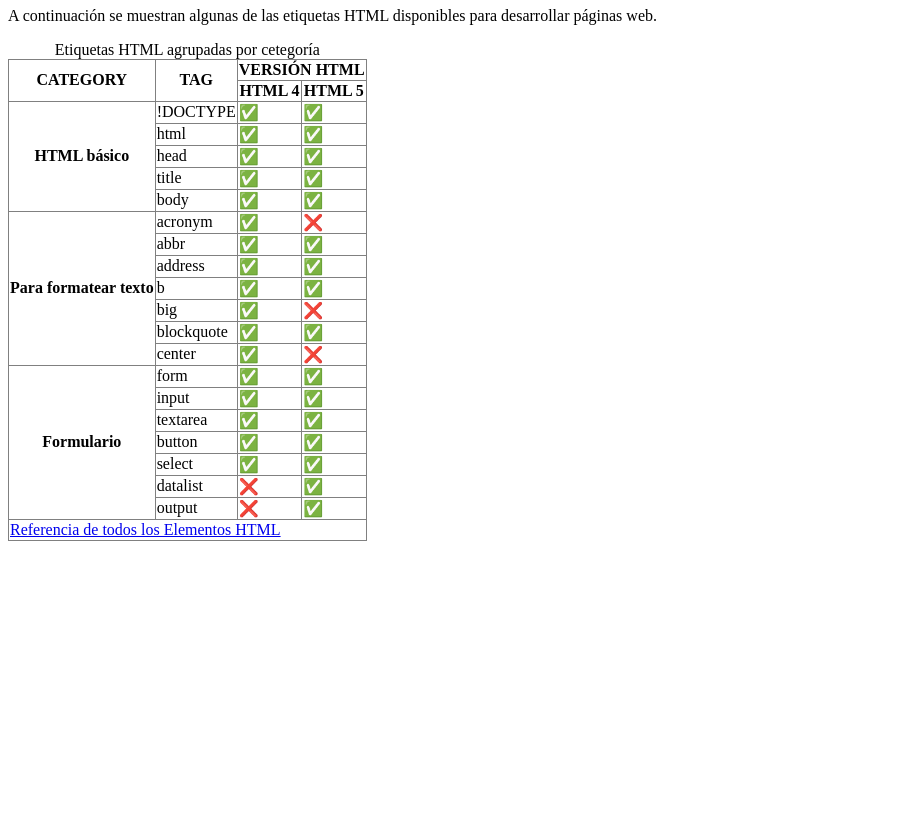
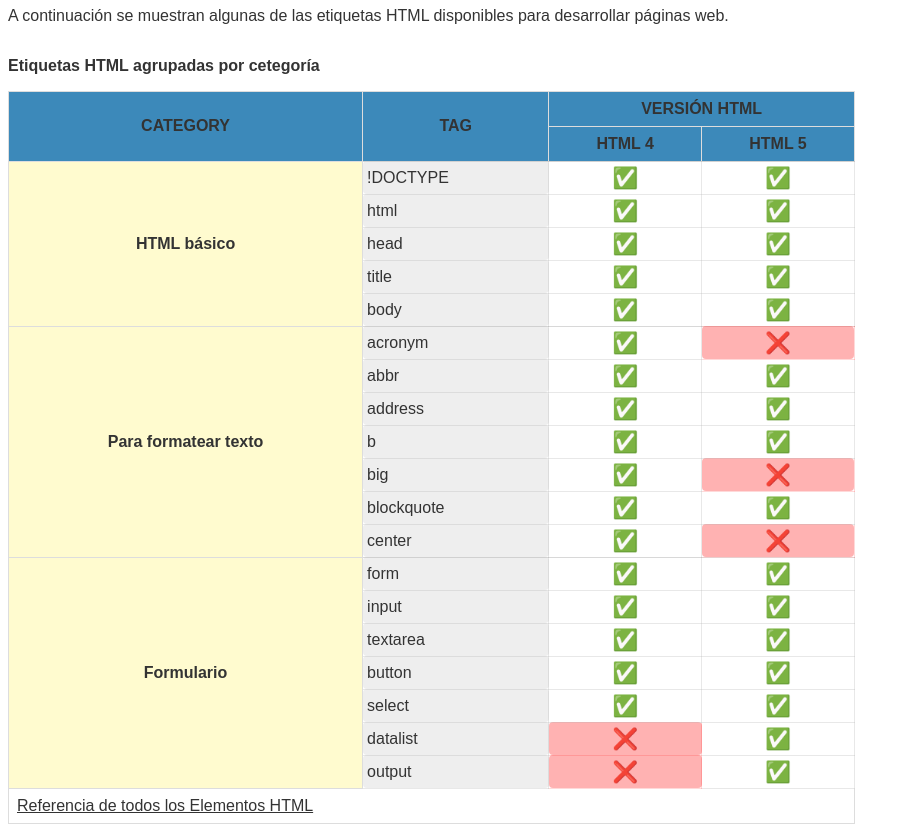
Before and after one commit to claudiabdm/CBDM_BoreamTraining, a plain HTML site: page HTML - ejercicios/ejercicio-2/ejercicio2.html in a window 1280 px wide. Shown: the part 73-905 px from the top of the page, without its empty margins (0-910 px from the left). Before the commit the page ends 800 px from the top, so only its background shows below. Drawn offline with Linux system fonts and the light colour scheme.

Commit message:
css añadido

```diff
--- /dev/null
+++ b/HTML - ejercicios/css/style.css
@@ -0,0 +1,76 @@
+* {
+  color: #333333;
+  font-family: Arial, Helvetica, sans-serif;
+}
+
+h1, h2 {
+  color: #4A90E2;
+}
+
+p.segundo {
+  border-top: 1px solid #dddddd;
+  border-bottom: 1px solid #dddddd;
+  padding: 1rem 0;
+  font-size: 1.5rem ;
+  line-height: 1.5;
+}
+
+.acronimo {
+  font-family: monospace;
+  font-size: .85rem;
+}
+
+p.ultimo{
+  width: 80%;
+}
+
+blockquote{
+  color: #666666;
+  font-family: serif;
+  font-size: 1.2rem;
+  font-style: italic;
+}
+
+table {
+  margin-top: 2rem;
+  width: 67%;
+  border-collapse: collapse;
+}
+
+caption {
+  margin-bottom: 1rem;
+  font-weight: bold;
+  text-align: left;
+}
+
+th, tr, td {
+  border: 1px solid #ddd;
+  padding: 0.5rem;
+}
+
+thead {
+  background-color: #3c89ba;
+  color: #fff;
+}
+
+tbody th {
+  background-color: #fffbcf;
+}
+
+.version {
+  text-align: center;
+  font-size: 130%;
+  background-color: white;
+}
+
+tbody td {
+  border: 1px solid rgba(180, 180, 180, .3);
+  border-radius: 4px;
+  padding: .25rem;
+  background-color: #eee;
+}
+
+.version.no {
+  border-color: rgba(255, 0, 0, 0.15);
+  background-color: rgba(255, 0, 0, 0.3);
+}
--- a/HTML - ejercicios/ejercicio-2/ejercicio2.html
+++ b/HTML - ejercicios/ejercicio-2/ejercicio2.html
@@ -5,6 +5,7 @@
     <meta name="viewport" content="width=device-width, initial-scale=1.0">
     <meta http-equiv="X-UA-Compatible" content="ie=edge">
     <title>Mi primer documento HTML</title>
+    <link rel="stylesheet" type="text/css" media="screen" href="../css/style.css" />
 </head>
 <body>
     <h1>Referencia de elementos HTML</h1>
@@ -30,28 +31,28 @@
             </tr>
             <tr>
                 <td>!DOCTYPE</td>
-                <td>✅</td>
-                <td>✅</td>
+                <td class='version'>✅</td>
+                <td class='version'>✅</td>
             </tr>
             <tr>
                 <td>html</td>
-                <td>✅</td>
-                <td>✅</td>
+                <td class='version'>✅</tdclass='version'>
+                <td class='version'>✅</td>
             </tr>
             <tr>
                 <td>head</td>
-                <td>✅</td>
-                <td>✅</td>
+                <td class='version'>✅</td>
+                <td class='version'>✅</td>
             </tr>
             <tr>
                 <td>title</td>
-                <td>✅</td>
-                <td>✅</td>
+                <td class='version'>✅</td>
+                <td class='version'>✅</td>
             </tr>
             <tr>
                 <td>body</td>
-                <td>✅</td>
-                <td>✅</td>
+                <td class='version'>✅</td>
+                <td class='version'>✅</td>
             </tr>
 
             <tr>
@@ -59,38 +60,38 @@
             </tr>
             <tr>
                 <td>acronym</td>
-                <td>✅</td>
-                <td>❌</td>
+                <td class='version'>✅</td>
+                <td class='version no'>❌</td>
             </tr>
             <tr>
                 <td>abbr</td>
-                <td>✅</td>
-                <td>✅</td>
+                <td class='version'>✅</td>
+                <td class='version'>✅</td>
             </tr>
             <tr>
                 <td>address</td>
-                <td>✅</td>
-                <td>✅</td>
+                <td class='version'> ✅</td>
+                <td class='version'>✅</td>
             </tr>
             <tr>
                 <td>b</td>
-                <td>✅</td>
-                <td>✅</td>
+                <td class='version'>✅</td>
+                <td class='version'>✅</tdclass='version'>
             </tr>
             <tr>
                 <td>big</td>
-                <td>✅</td>
-                <td>❌</td>
+                <td class='version'>✅</td>
+                <td class='version no'>❌</td>
             </tr>
             <tr>
                 <td>blockquote</td>
-                <td>✅</td>
-                <td>✅</td>
+                <td class='version'>✅</td>
+                <td class='version'>✅</td>
             </tr>
             <tr>
                 <td>center</td>
-                <td>✅</td>
-                <td>❌</td>
+                <td class='version'>✅</td>
+                <td class='version no'>❌</td>
             </tr>
 
 
@@ -99,38 +100,38 @@
             </tr>
             <tr>
                 <td>form</td>
-                <td>✅</td>
-                <td>✅</td>
+                <td class='version'>✅</td>
+                <td class='version'>✅</td>
             </tr>
             <tr>
                 <td>input</td>
-                <td>✅</td>
-                <td>✅</td>
+                <td class='version'>✅</td>
+                <td class='version'>✅</td>
             </tr>
             <tr>
                 <td>textarea</td>
-                <td>✅</td>
-                <td>✅</td>
+                <td class='version'>✅</td>
+                <td class='version'>✅</td>
             </tr>
             <tr>
                 <td>button</td>
-                <td>✅</td>
-                <td>✅</td>
+                <td class='version'>✅</td>
+                <td class='version'>✅</td>
             </tr>
             <tr>
                 <td>select</td>
-                <td>✅</td>
-                <td>✅</td>
+                <td class='version'>✅</td>
+                <td class='version'>✅</td>
             </tr>
             <tr>
                 <td>datalist</td>
-                <td>❌</td>
-                <td>✅</td>
+                <td class='version no'>❌</td>
+                <td class='version'>✅</td>
             </tr>
             <tr>
                 <td>output</td>
-                <td>❌</td>
-                <td>✅</td>
+                <td class='version no'>❌</td>
+                <td class='version'>✅</td>
             </tr>
         </tbody>
         <tfoot>
```
Also changed, not shown: HTML - ejercicios/ejercicio-1/ejercicio1.html (+4 -3 lines).
